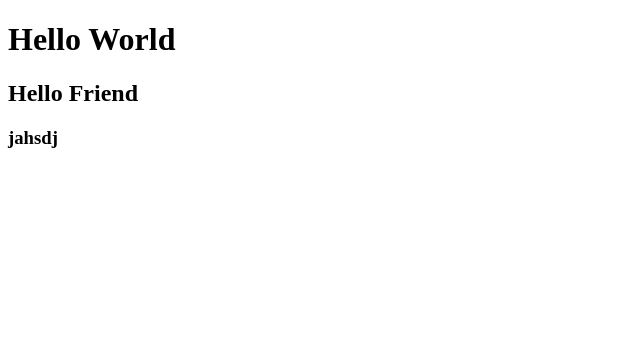
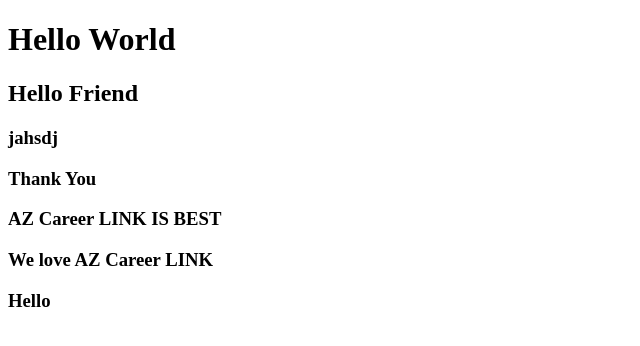
Before and after one commit to businesshustlers7-netizen/githubproject, a plain HTML site: page index.html in a window 1280 px wide. Shown: the whole page, without its empty margins (0-640 px from the left). Drawn offline with Linux system fonts and the light colour scheme.

Commit message:
Featuret Commit

```diff
--- a/index.html
+++ b/index.html
@@ -9,10 +9,9 @@
     <h1>Hello World</h1>
     <h2>Hello Friend</h2>
     <h3>jahsdj</h3>
-    <h3></h3>
-    <h3></h3>
-    <h3></h3>
-    <h3></h3>
-    <ahfjsadfjs
+    <h3>Thank You</h3>
+    <h3>AZ Career LINK IS BEST</h3>
+    <h3>We love AZ Career LINK</h3>
+    <h3>Hello</h3>
 </body>
 </html>
```
